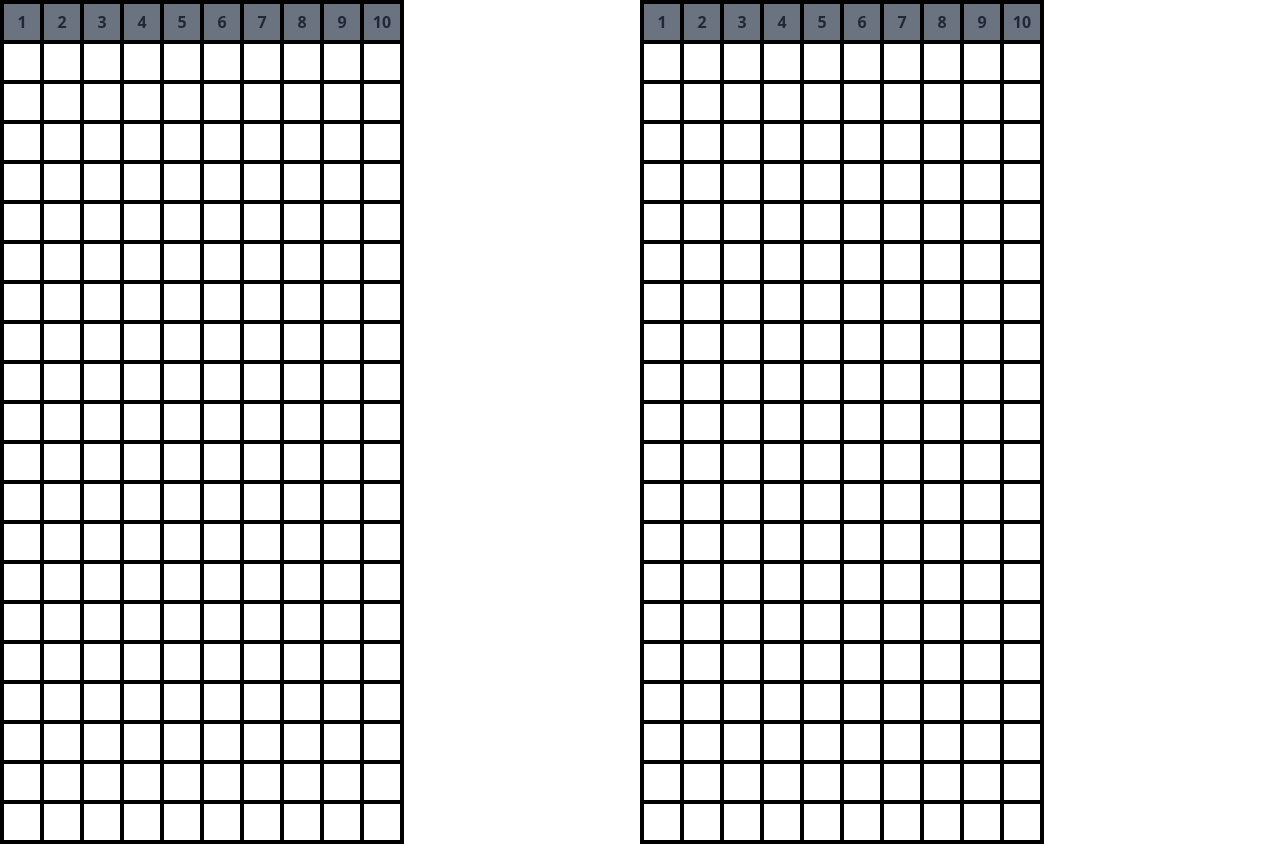
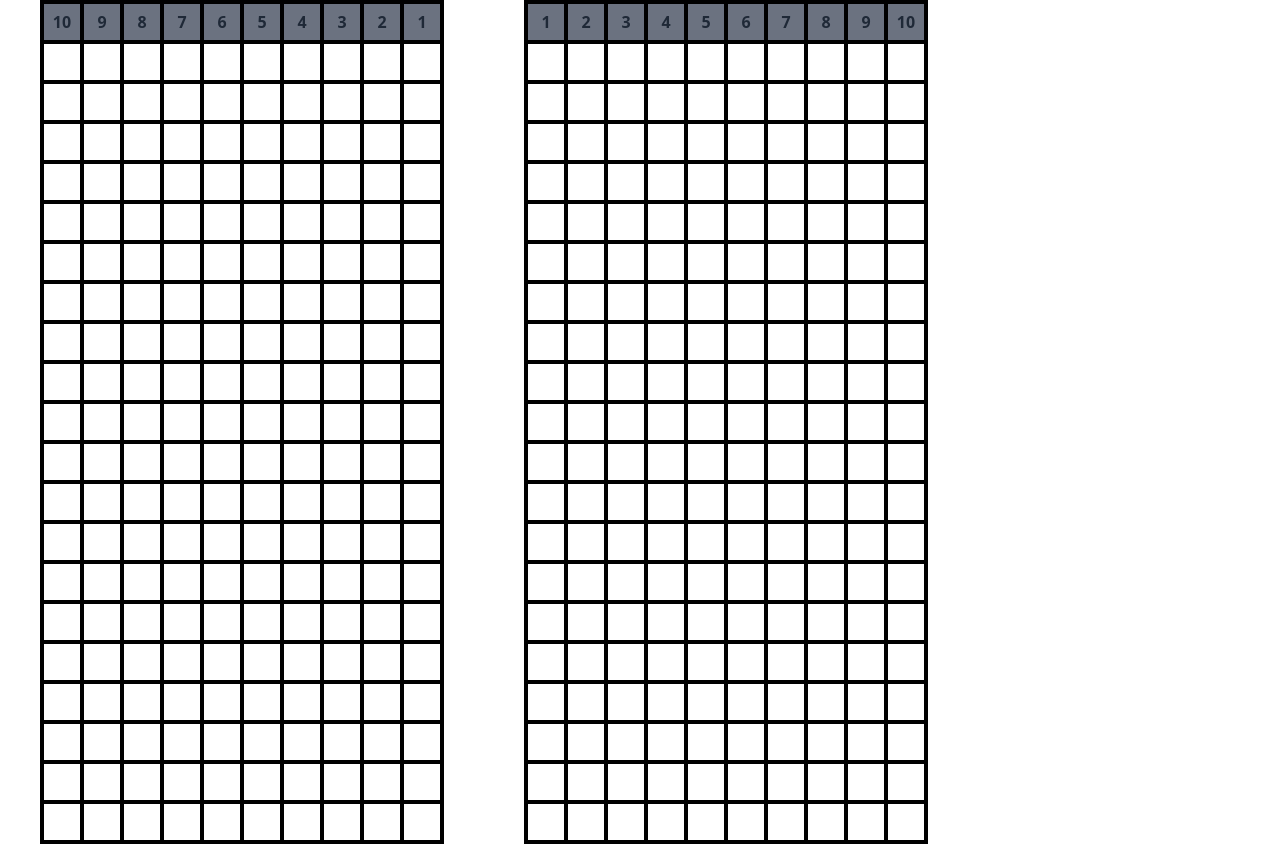
Before and after one commit to ErnestCuong/subsidence-game, a React (Create React App) app: page / in a window 1280 px wide. Built offline with nearby package versions, Linux system fonts and the light colour scheme.

Commit message:
feat: rotate table

```diff
--- a/src/containers/ActionDialog.js
+++ b/src/containers/ActionDialog.js
@@ -9,7 +9,7 @@ const ActionDialog = ({ id, isOpen, setNotOpen, cellType, setCellType }) => {
       document.getElementById(id).showModal()
       return
     }
-  }, [isOpen])
+  }, [isOpen, id])
 
   const closeModal = () => {
     document.getElementById(id).close();
@@ -48,10 +48,7 @@ const ActionDialog = ({ id, isOpen, setNotOpen, cellType, setCellType }) => {
 
         </div>
         <div className="modal-action">
-          <form method="dialog">
-            {/* if there is a button in form, it will close the modal */}
-            <button className="btn">Close</button>
-          </form>
+            <button className="btn" onClick={closeModal}>Close</button>
         </div>
       </div>
     </dialog>
--- a/src/containers/Board.js
+++ b/src/containers/Board.js
@@ -3,8 +3,8 @@ import Table from "./Table"
 const Board = () => {
 	return (
 		<div className="flex flex-row">
-			<Table id="resident"/>
-			<Table id="corporate"/>
+			<Table id="resident" isRotated={true}/>
+			<Table id="corporate" isRotated={false}/>
 		</div>
   )
 }
--- a/src/containers/Table.js
+++ b/src/containers/Table.js
@@ -2,14 +2,16 @@ import { useState } from "react";
 import Cell, { CellType } from "./Cell";
 import ActionDialog from "./ActionDialog";
 
-const Table = ({ id }) => {
-	const [grid, setGrid] = useState(Array.from({ length: 20 }, () =>
+const Table = ({ id, isRotated }) => {
+  const [grid, setGrid] = useState(
+    Array.from({ length: 20 }, () =>
       Array.from({ length: 10 }, () => CellType.DEFAULT)
-	));
+    )
+  );
 
   const changeCellType = (rowIndex, columnIndex, newCellType) => {
     // Create a deep copy of the grid
-		const updatedGrid = [...grid.map(row => [...row])];
+    const updatedGrid = [...grid.map((row) => [...row])];
 
     // Update the value of the specific cell
     updatedGrid[rowIndex][columnIndex] = newCellType;
@@ -19,26 +21,33 @@ const Table = ({ id }) => {
   };
 
   const getCellType = (rowIndex, columnIndex) => {
-		return grid[rowIndex][columnIndex]
+    return grid[rowIndex][columnIndex];
   };
 
-	const [activeCellID, setActiveCellID] = useState([0, 0])
-	const [modalOpen, setModalOpen] = useState(false)
+  const [activeCellID, setActiveCellID] = useState([0, 0]);
+  const [modalOpen, setModalOpen] = useState(false);
 
   return (
-		<div className="container mx-auto">
+    <div className={`inline-container mx-10`}>
       <ActionDialog
         id={`dialog-${id}`}
         isOpen={modalOpen}
         setNotOpen={() => setModalOpen(false)}
         cellType={getCellType(activeCellID[0], activeCellID[1])}
-				setCellType={(newCellType) => changeCellType(activeCellID[0], activeCellID[1], newCellType)}
+        setCellType={(newCellType) =>
+          changeCellType(activeCellID[0], activeCellID[1], newCellType)
+        }
       />
       <table className="table-auto border">
         <thead>
           <tr>
             {Array.from({ length: 10 }, (_, index) => (
-							<th key={index} className="border border-4 border-black w-10 h-10 bg-gray-500">{index + 1}</th>
+              <th
+                key={index}
+                className="border-4 border-black w-10 h-10 bg-gray-500"
+              >
+                {isRotated ? (10 - index) : (index + 1)}
+              </th>
             ))}
           </tr>
         </thead>
@@ -46,13 +55,17 @@ const Table = ({ id }) => {
           {Array.from({ length: 20 }, (_, rowIndex) => (
             <tr key={rowIndex}>
               {Array.from({ length: 10 }, (_, columnIndex) => (
-								<td key={columnIndex} className="border border-4 border-black w-10 h-10">
+                <td
+                  key={columnIndex}
+                  className="border border-4 border-black w-10 h-10"
+                >
                   <Cell
                     cellType={getCellType(rowIndex, columnIndex)}
                     onClick={() => {
                       setActiveCellID([rowIndex, columnIndex]);
-											setModalOpen(true)
-										}} />
+                      setModalOpen(true);
+                    }}
+                  />
                 </td>
               ))}
             </tr>
@@ -61,6 +74,6 @@ const Table = ({ id }) => {
       </table>
     </div>
   );
-}
+};
 
-export default Table
+export default Table;
```
Lines whose indentation alone changed are shown as unchanged.
